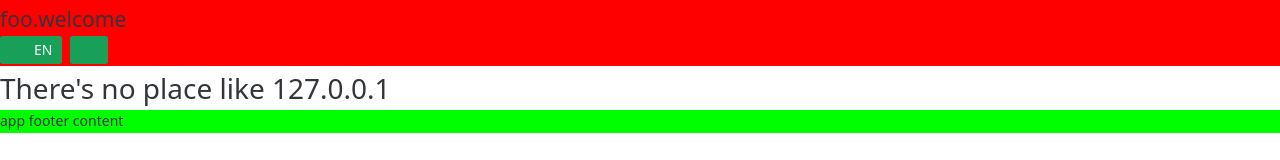
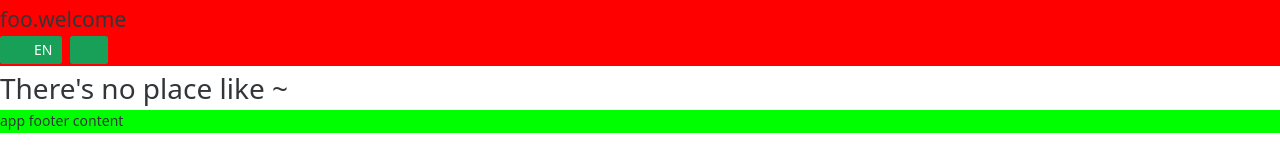
Before and after one commit to VedaWebProject/Tekst, a Vue app: page / in a window 1280 px wide. Shown: the part 196-356 px from the top of the page. Built offline with nearby package versions, Linux system fonts and the light colour scheme; no server answers; some icons are missing.

Commit message:
Change placeholder text (very important!)

```diff
--- a/src/views/HomeView.vue
+++ b/src/views/HomeView.vue
@@ -1,5 +1,5 @@
 <script setup lang="ts"></script>
 
 <template>
-  <h1>There's no place like 127.0.0.1</h1>
+  <h1>There's no place like ~</h1>
 </template>
```
